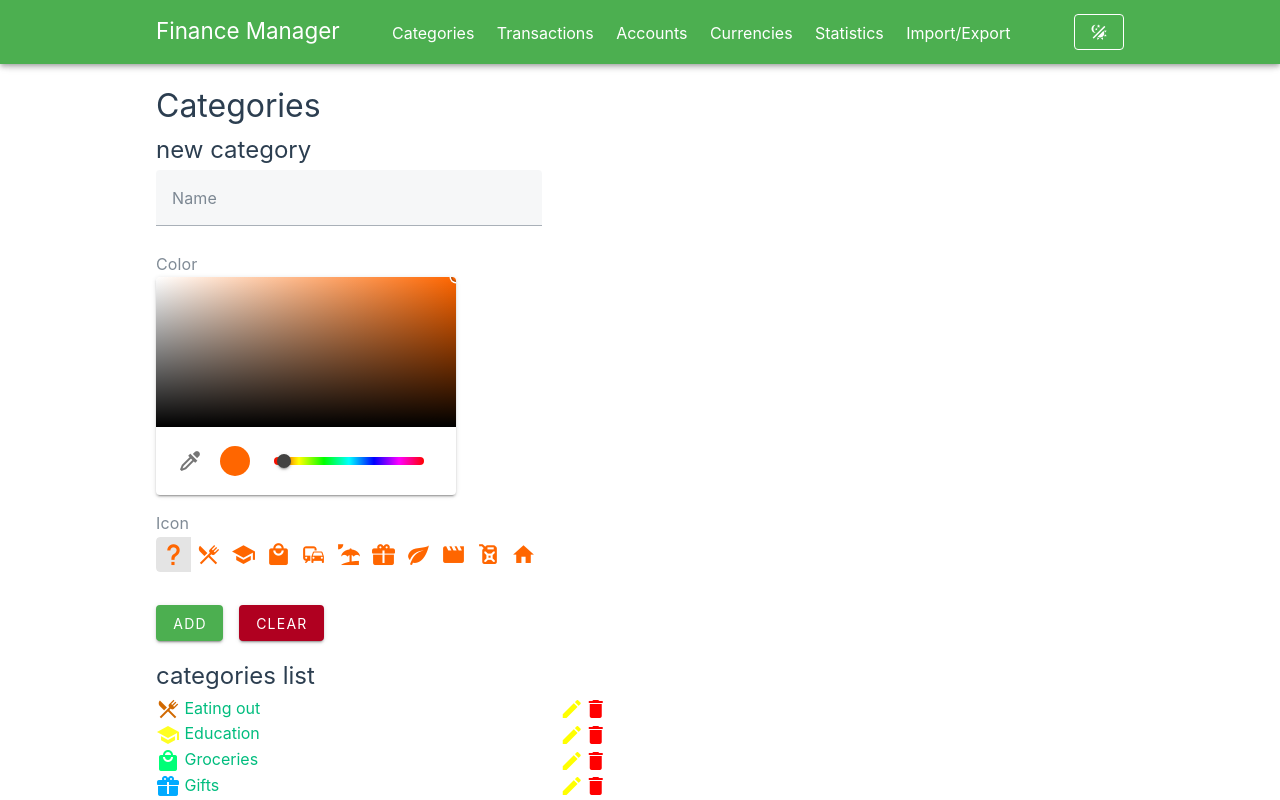
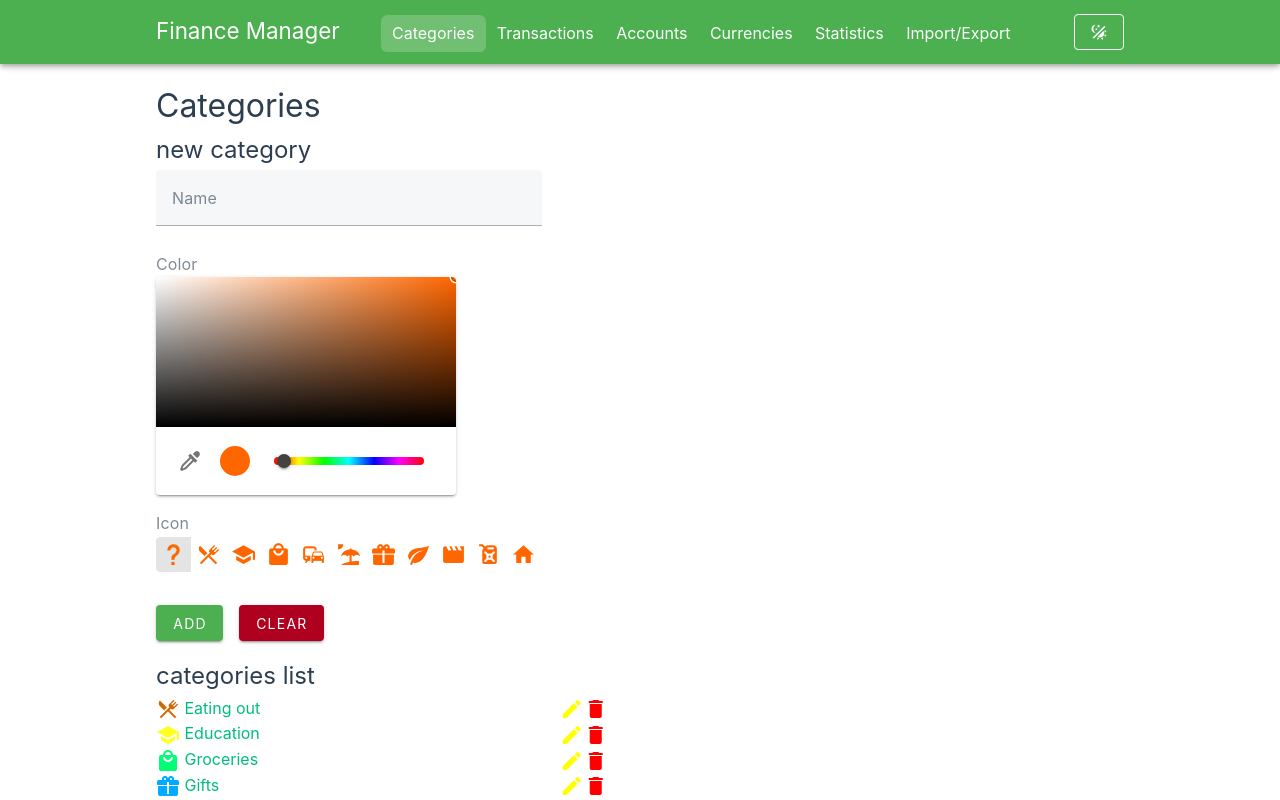
Before and after one commit to FilipTarajko/finance-manager, a Vue app: page / in a window 1280 px wide. Shown: the top 800 px of the page. Built offline with nearby package versions, Linux system fonts and the light colour scheme.

Commit message:
Add styling for active RouterLinks

```diff
--- a/src/App.vue
+++ b/src/App.vue
@@ -102,6 +102,16 @@ nav>.routerLink {
   // border: 1px solid white;
 }
 
+.router-link-exact-active {
+  background-color: rgba(255, 255, 255, 0.2);
+  border-radius: 0.4rem
+}
+
+.v-list .router-link-exact-active {
+  background-color: rgba(150, 150, 150, 0.2);
+  border-radius: 0.4rem
+}
+
 #drawer .routerLink {
   margin: 0.3rem;
 }
```
